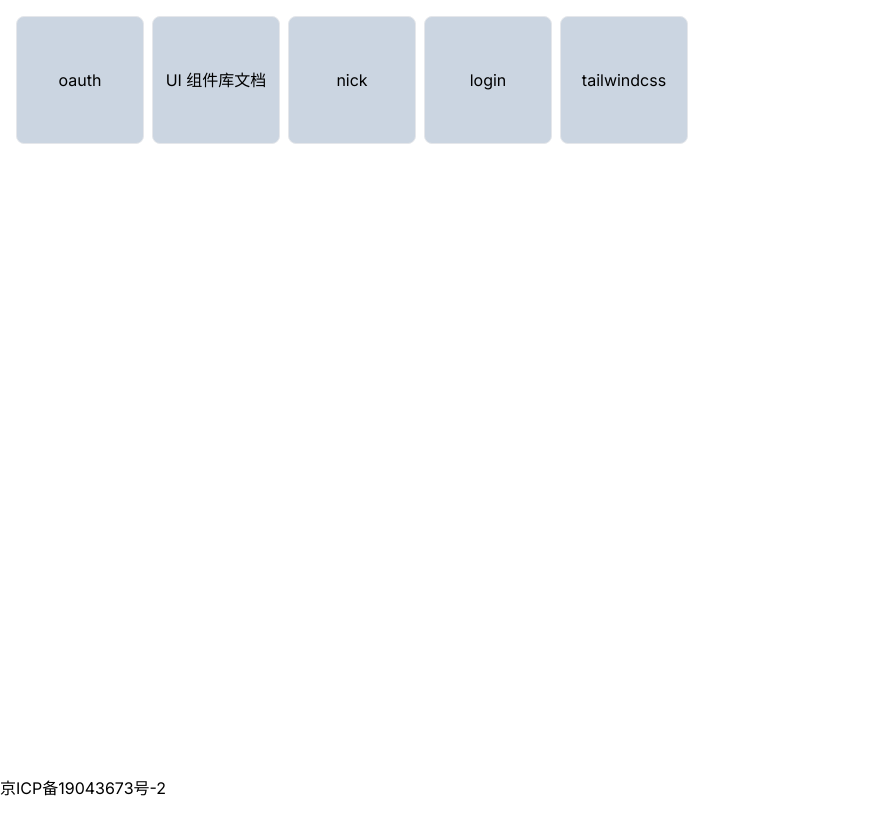
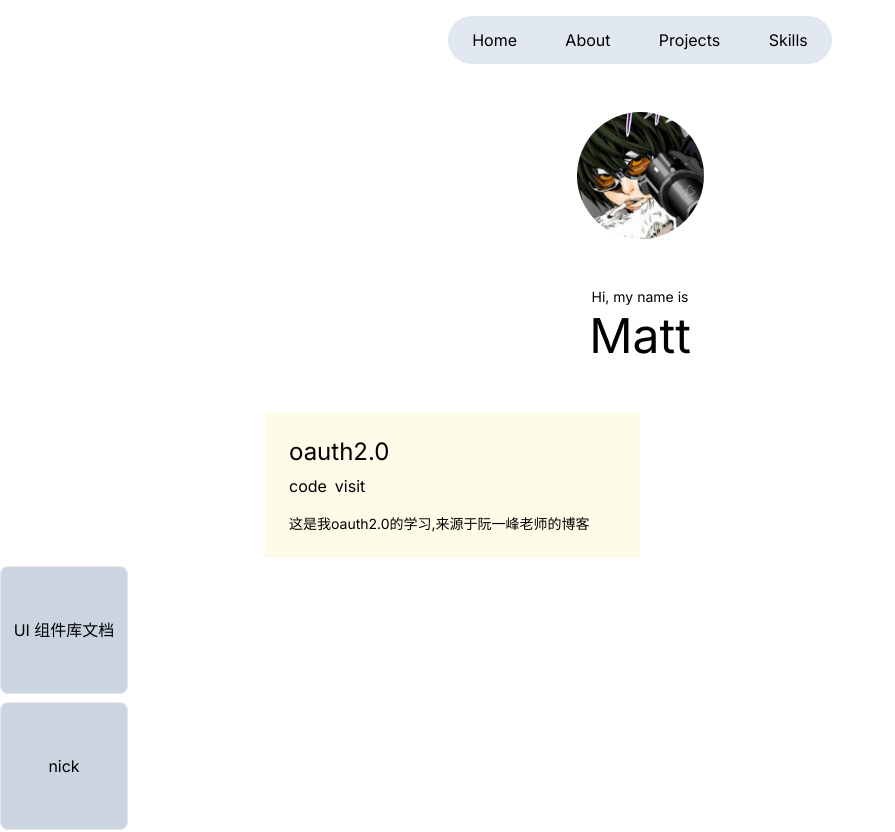
Before and after one commit to coolCicada/nextjs-lession, a Next.js app: page / in a window 1280 px wide. Shown: the top 832 px of the page, without its empty margins (0-895 px from the left). Before the commit the page ends 800 px from the top, so only its background shows below. Built offline with nearby package versions, Linux system fonts and the light colour scheme; a web font is replaced by a local one.

Commit message:
feat: 首页优化

```diff
--- a/app/page.tsx
+++ b/app/page.tsx
@@ -1,13 +1,42 @@
 'use client';
 import { useRouter } from 'next/navigation';
+import Image from "next/image";
+import me from '@/public/me.png';
 
 const Page = () => {
   const router = useRouter();
   return (
     <div className='min-h-screen flex flex-col'>
-      <main className='flex-1 p-4 flex flex-wrap content-start'>
-        <div onClick={() => router.push('/oauth')} className='mr-2 mb-2 w-32 h-32 bg-slate-300 border flex justify-center items-center rounded-lg'>
-          oauth
+      <main>
+        <div className='mx-auto my-4  flex w-96 h-12 bg-slate-200 justify-around items-center rounded-full'>
+          <span>Home</span>
+          <span>About</span>
+          <span>Projects</span>
+          <span>Skills</span>
+        </div>
+        <Image
+          className='rounded-full my-12 mx-auto'
+          src={me}
+          alt="1"
+          width={127}
+          height={127}
+        />
+        <div className='my-12'>
+          <div className='text-sm text-center'>Hi, my name is</div>
+          <div className='text-4xl text-center'>Matt</div>
+        </div>
+        <div onClick={() => router.push('/oauth')} className='mx-auto mb-2 w-[750px] flex rounded-lg'>
+          <div className='w-1/2 bg-yellow-50 p-6'>
+            <div className='text-2xl'>oauth2.0</div>
+            <div className='flex space-x-2 mt-2 mb-4'>
+              <div>code</div>
+              <div>visit</div>
+            </div>
+            <div className='text-sm'>
+              这是我oauth2.0的学习,来源于阮一峰老师的博客
+            </div>
+          </div>
+          <div className='bg-zinc-50'></div>
         </div>
         <div onClick={() => router.push('/ui-library-doc')} className='mr-2 mb-2 w-32 h-32 bg-slate-300 border flex justify-center items-center rounded-lg'>
           UI 组件库文档
```
Also changed, not shown: public/me.png (added).
